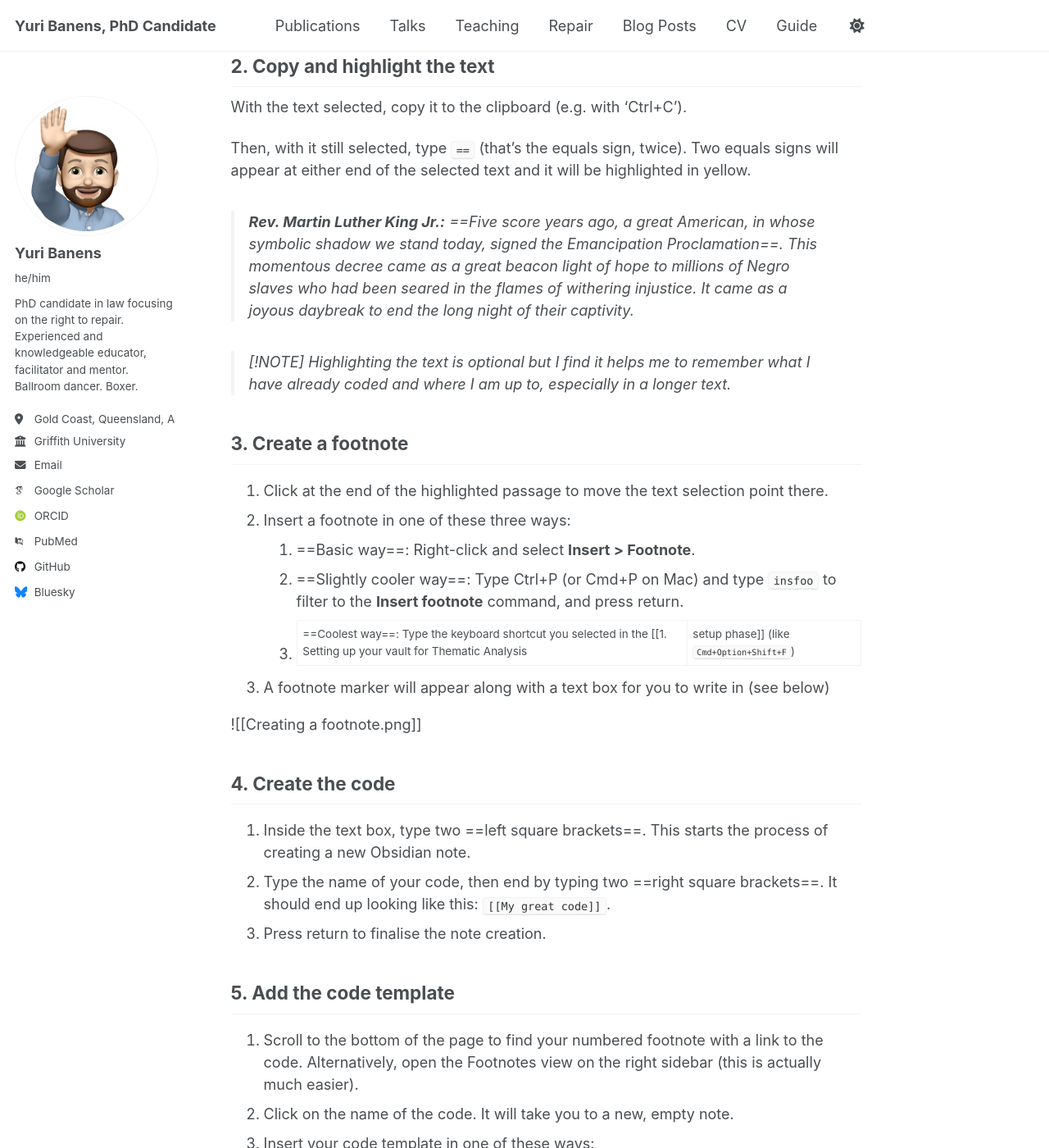
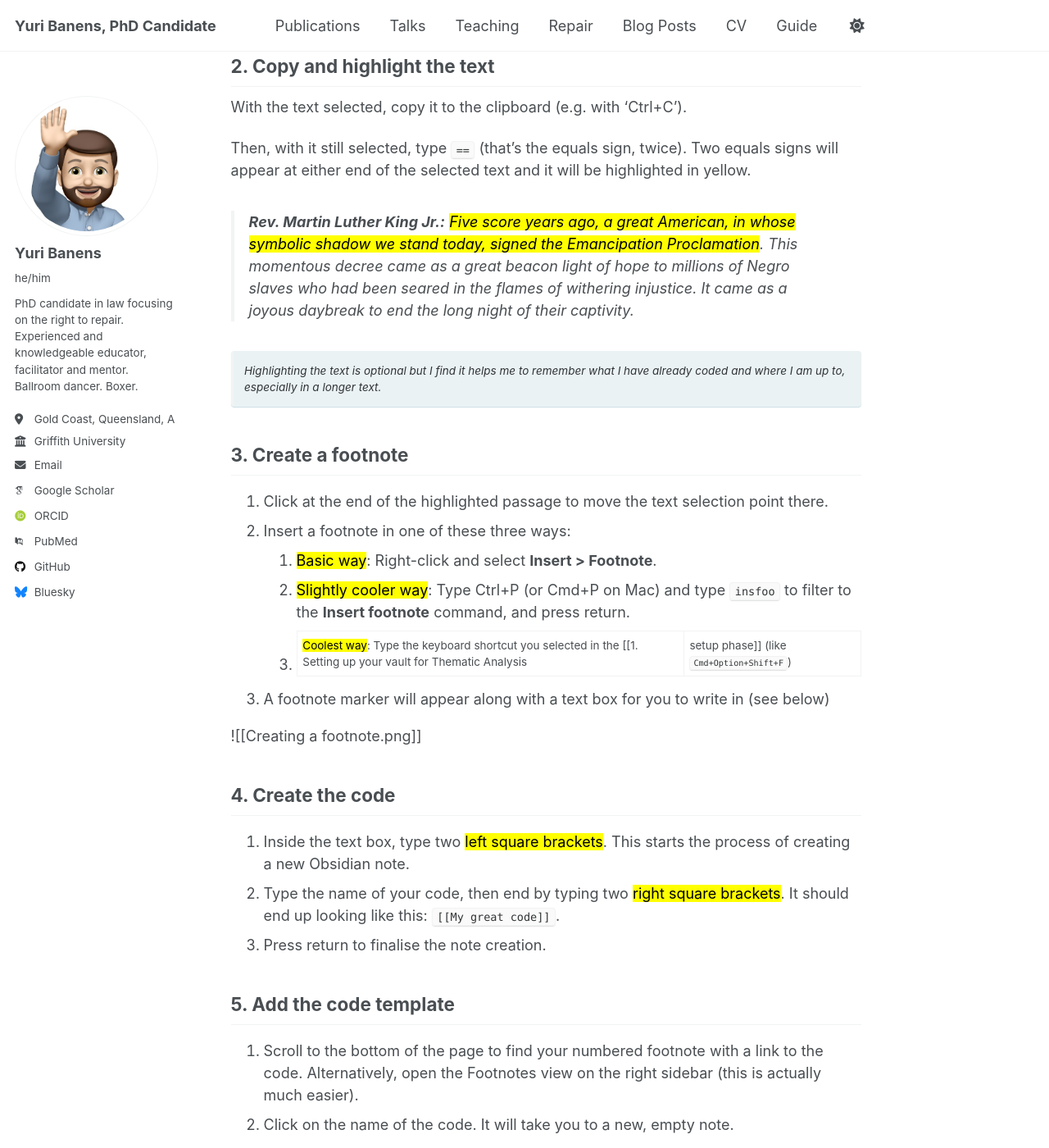
Before and after one commit to ybanens/ybanens.github.io, a Jekyll site: the page built from _pages/ta-code.md, in a window 1280 px wide and 1400 px high, scrolled down 562 px. Shown: the whole window at 82% size. Built offline with Jekyll 4.4.1, drawn with Linux system fonts in a browser that asks for light colours; some web fonts are replaced; a script that is not in the unit is left out; some of the changed text lies outside the part shown.

Commit message:
Update ta-code.md

```diff
--- a/_pages/ta-code.md
+++ b/_pages/ta-code.md
@@ -13,7 +13,7 @@ location: "Brisbane, Queensland, Australia"
 
 ## 1. Select a piece of meaningful text
 
-For example, I'll select the first sentence in my selected passage, '[[I have a dream]]':
+For example, I'll select the first sentence in my selected passage, 'I have a dream':
 
 > **Rev. Martin Luther King Jr.:** Five score years ago, a great American, in whose symbolic shadow we stand today, signed the Emancipation Proclamation.[^1] This momentous decree came as a great beacon light of hope to millions of Negro slaves who had been seared in the flames of withering injustice. It came as a joyous daybreak to end the long night of their captivity.
 
@@ -23,26 +23,26 @@ With the text selected, copy it to the clipboard (e.g. with 'Ctrl+C').
 
 Then, with it still selected, type `==` (that's the equals sign, twice). Two equals signs will appear at either end of the selected text and it will be highlighted in yellow.
 
-> **Rev. Martin Luther King Jr.:** ==Five score years ago, a great American, in whose symbolic shadow we stand today, signed the Emancipation Proclamation==. This momentous decree came as a great beacon light of hope to millions of Negro slaves who had been seared in the flames of withering injustice. It came as a joyous daybreak to end the long night of their captivity.
+> **Rev. Martin Luther King Jr.:** <mark>Five score years ago, a great American, in whose symbolic shadow we stand today, signed the Emancipation Proclamation</mark>. This momentous decree came as a great beacon light of hope to millions of Negro slaves who had been seared in the flames of withering injustice. It came as a joyous daybreak to end the long night of their captivity.
 
-> [!NOTE]
 > Highlighting the text is optional but I find it helps me to remember what I have already coded and where I am up to, especially in a longer text.
+{: .notice--info}
 
 ## 3. Create a footnote
 
 1. Click at the end of the highlighted passage to move the text selection point there.
 2. Insert a footnote in one of these three ways:
-	1. ==Basic way==: Right-click and select **Insert > Footnote**.
-	2. ==Slightly cooler way==: Type Ctrl+P (or Cmd+P on Mac) and type `insfoo` to filter to the **Insert footnote** command, and press return.
-	3. ==Coolest way==: Type the keyboard shortcut you selected in the [[1. Setting up your vault for Thematic Analysis|setup phase]] (like `Cmd+Option+Shift+F`)
+	1. <mark>Basic way</mark>: Right-click and select **Insert > Footnote**.
+	2. <mark>Slightly cooler way</mark>: Type Ctrl+P (or Cmd+P on Mac) and type `insfoo` to filter to the **Insert footnote** command, and press return.
+	3. <mark>Coolest way</mark>: Type the keyboard shortcut you selected in the [[1. Setting up your vault for Thematic Analysis|setup phase]] (like `Cmd+Option+Shift+F`)
 3. A footnote marker will appear along with a text box for you to write in (see below)
 
 ![[Creating a footnote.png]]
 
 ## 4. Create the code
 
-1. Inside the text box, type two ==left square brackets==. This starts the process of creating a new Obsidian note.
-2. Type the name of your code, then end by typing two ==right square brackets==. It should end up looking like this: `[[My great code]]`.
+1. Inside the text box, type two <mark>left square brackets</mark>. This starts the process of creating a new Obsidian note.
+2. Type the name of your code, then end by typing two <mark>right square brackets</mark>. It should end up looking like this: `[[My great code]]`.
 3. Press return to finalise the note creation.
 
 ## 5. Add the code template
@@ -50,8 +50,8 @@ Then, with it still selected, type `==` (that's the equals sign, twice). Two equ
 1. Scroll to the bottom of the page to find your numbered footnote with a link to the code. Alternatively, open the Footnotes view on the right sidebar (this is actually much easier).
 2. Click on the name of the code. It will take you to a new, empty note.
 3. Insert your code template in one of these ways:
-	1. ==Slightly cool way==: Type Ctrl+P (or Cmd+P on Mac) and type `temp` to filter to the **Templates: insert template** command, and press return.
-	2. ==Coolest way==: Type the keyboard shortcut you selected in the [[1. Setting up your vault for Thematic Analysis|setup phase]] (like `Cmd+Option+T`)
+	1. <mark>Slightly cool way</mark>: Type Ctrl+P (or Cmd+P on Mac) and type `temp` to filter to the **Templates: insert template** command, and press return.
+	2. <mark>Coolest way</mark>: Type the keyboard shortcut you selected in the [[1. Setting up your vault for Thematic Analysis|setup phase]] (like `Cmd+Option+T`)
 	3. Select your `Semantic code` template.
 4. The properties will populate. The Auto note mover plugin will move your code into the `Codes` folder and you will see a little notification that it has been moved.
 5. Click into the 'Extract' property and paste (e.g. with 'Ctrl+P') the snippet of text you copied earlier. If it has dropped out of your clipboard for any reason you can always go back to the text, select it and copy again.
@@ -59,5 +59,6 @@ Then, with it still selected, type `==` (that's the equals sign, twice). Two equ
 
 ![[Creating a theme.png]]
 
-> [!SUCCESS] Ta-da!
+> Ta-da!
 > You've done it! That's your first code! Now, just rinse and repeat with the next text snippet.
+{: .notice--success}
```
